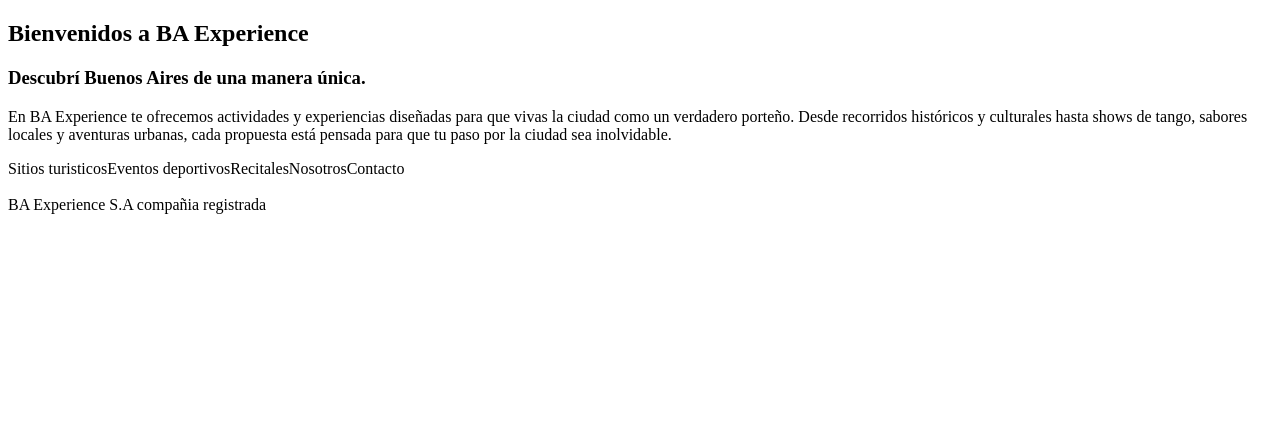
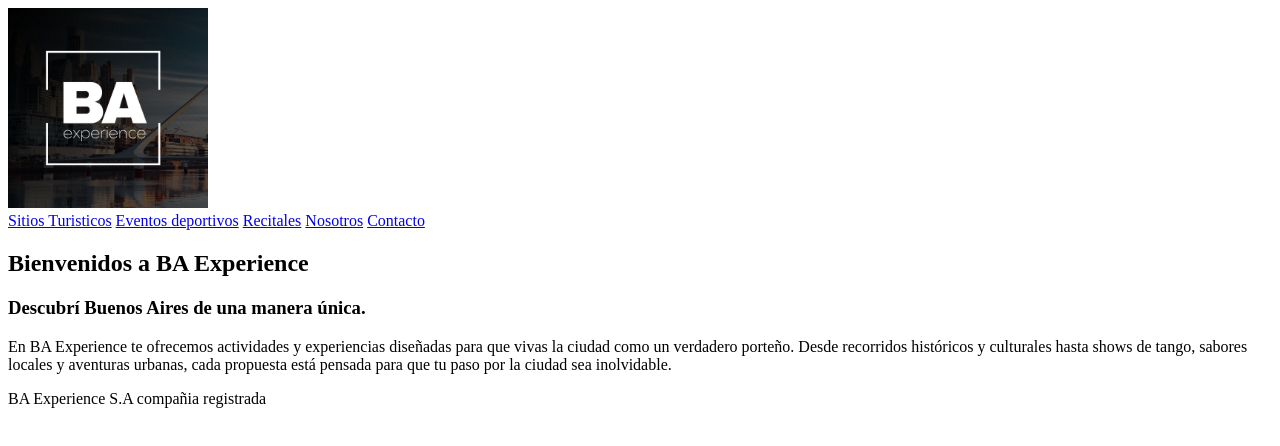
Before and after one commit to chamberlay/ProyectoCuatriDos, a plain HTML site: page index.html in a window 1280 px wide. Drawn offline with Linux system fonts and the light colour scheme.

Commit message:
limpieza de clase 1

```diff
--- a/index.html
+++ b/index.html
@@ -4,30 +4,28 @@
     <meta charset="UTF-8">
     <meta name="viewport" content="width=device-width, initial-scale=1.0">
     <title>BA Experience</title>
+    <link rel="stylesheet" href="estilos.css">
 </head>
 <body>
     <div>
-
+        <img width="200px" src="imagenes/logo1.0.jpg" alt="Logo">
     </div>
 
-    <div>
+    <nav>
+        <a href="sitiosTuristicos.html">Sitios Turisticos</a>
+        <a href="eventosDeportivos.html">Eventos deportivos</a>
+        <a href="recitales.html">Recitales</a>
+        <a href="nosotros.html">Nosotros</a>
+        <a href="contacto.html">Contacto</a>
+    </nav>
+
+    <main>
         <h2>Bienvenidos a BA Experience</h2>
         <h3>Descubrí Buenos Aires de una manera única.</h3>
         <p>En BA Experience te ofrecemos actividades y experiencias diseñadas para que vivas la ciudad como un verdadero porteño.
         Desde recorridos históricos y culturales hasta shows de tango, sabores locales y aventuras urbanas, cada propuesta está
         pensada para que tu paso por la ciudad sea inolvidable.</p>
-    </div>
-
-    <div>
-        <table>
-            <tr>Sitios turisticos</tr>
-            <tr>Eventos deportivos</tr>
-            <tr>Recitales</tr>
-            <tr>Nosotros</tr>
-            <tr>Contacto</tr>
-        </table>
-    </div>
-    <br>
+    </main>
 
 <footer>BA Experience S.A compañia registrada</footer>
 </body>
```
Also changed, not shown: imagenes/logo1.0.jpg (added).
